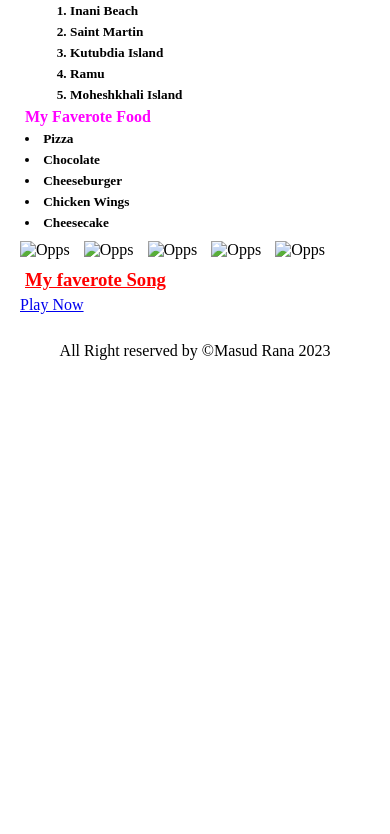
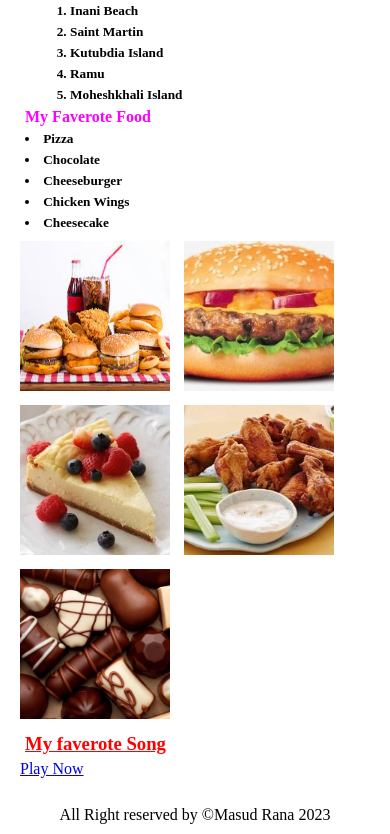
Before and after one commit to MasudRana14/My-First-Github-Repo, a plain HTML site: page index.html in a window 390 px wide. Shown: the part 888-1722 px from the top of the page. Before the commit the page ends 1258 px from the top, so only its background shows below. Drawn offline with Linux system fonts and the light colour scheme.

Commit message:
first project

```diff
--- a/index.html
+++ b/index.html
@@ -70,11 +70,11 @@ There is a lighthouse in Island. There are ships from Cox’s bazar to visit Sai
     <li>Chicken Wings</li>
     <li>Cheesecake</li></h5>
 
-    <img src="images/Pizza.jpg" alt="Opps" width="150" height="150">
-    <img src="images/Chocolet.webp" alt="Opps" width="150" height="150">
-    <img src="images/Cheeseburger.jpg" alt="Opps" width="150" height="150">
-    <img src="images/Chicken Wings.jpg" alt="Opps" width="150" height="150">
-    <img src="images/Cheesecake.webp" alt="Opps" width="150" height="150">
+    <img src="Image/Barger.jpg" alt="Opps" width="150" height="150">
+    <img src="Image/Cheeseburger.jpg" alt="Opps" width="150" height="150">
+    <img src="Image/Cheesecake.webp" alt="Opps" width="150" height="150">
+    <img src="Image/Chicken Wings.jpg" alt="Opps" width="150" height="150">
+    <img src="Image/Chocolet.webp" alt="Opps" width="150" height="150">
 
 </div>
 <h3><p style="color: red;"><u>My faverote Song</u></p></h3>
```
Also changed, not shown: Image/Barger.jpg (added), Image/Cheeseburger.jpg (added), Image/Cheesecake.webp (added), Image/Chicken Wings.jpg (added), Image/Chocolet.webp (added).
